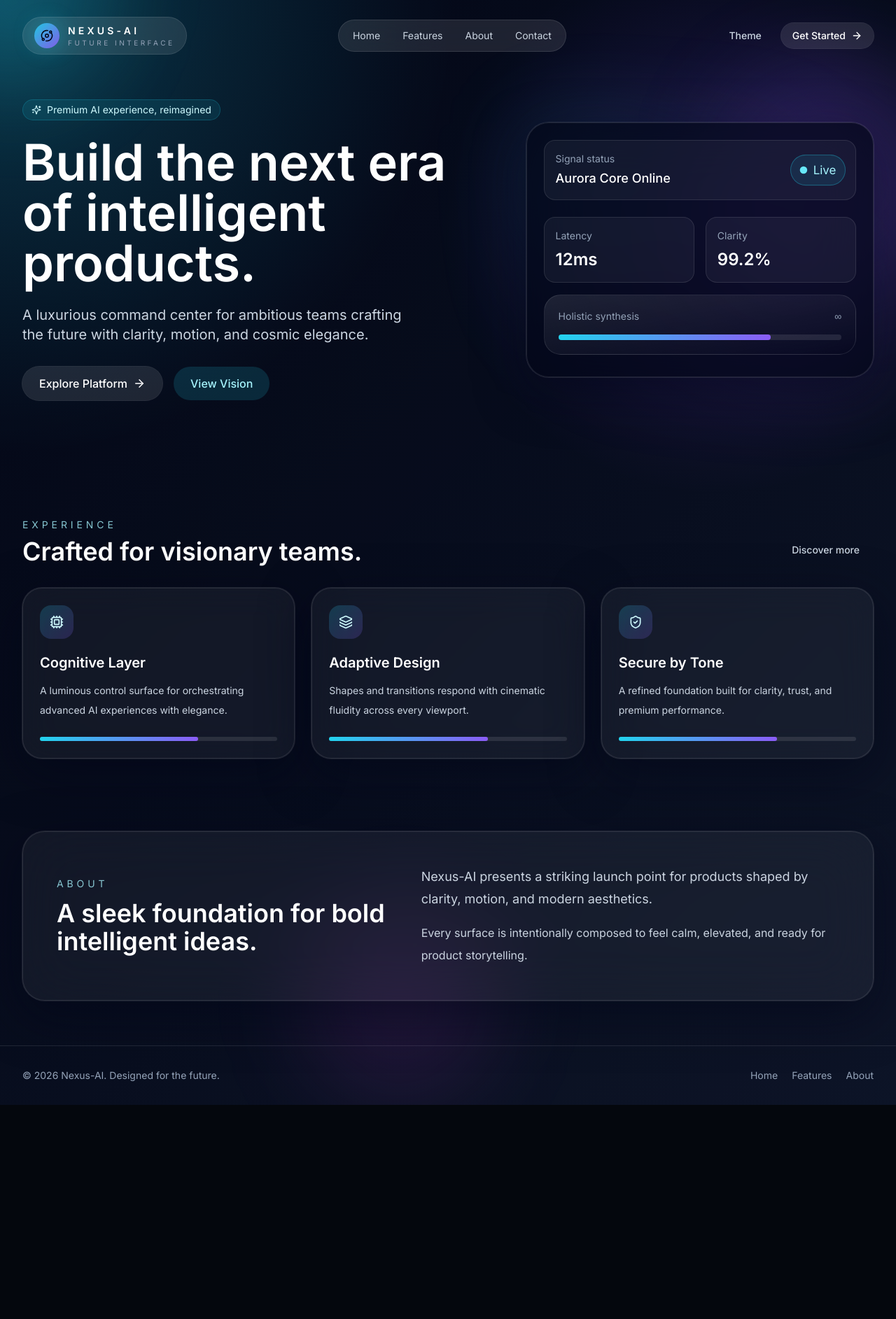
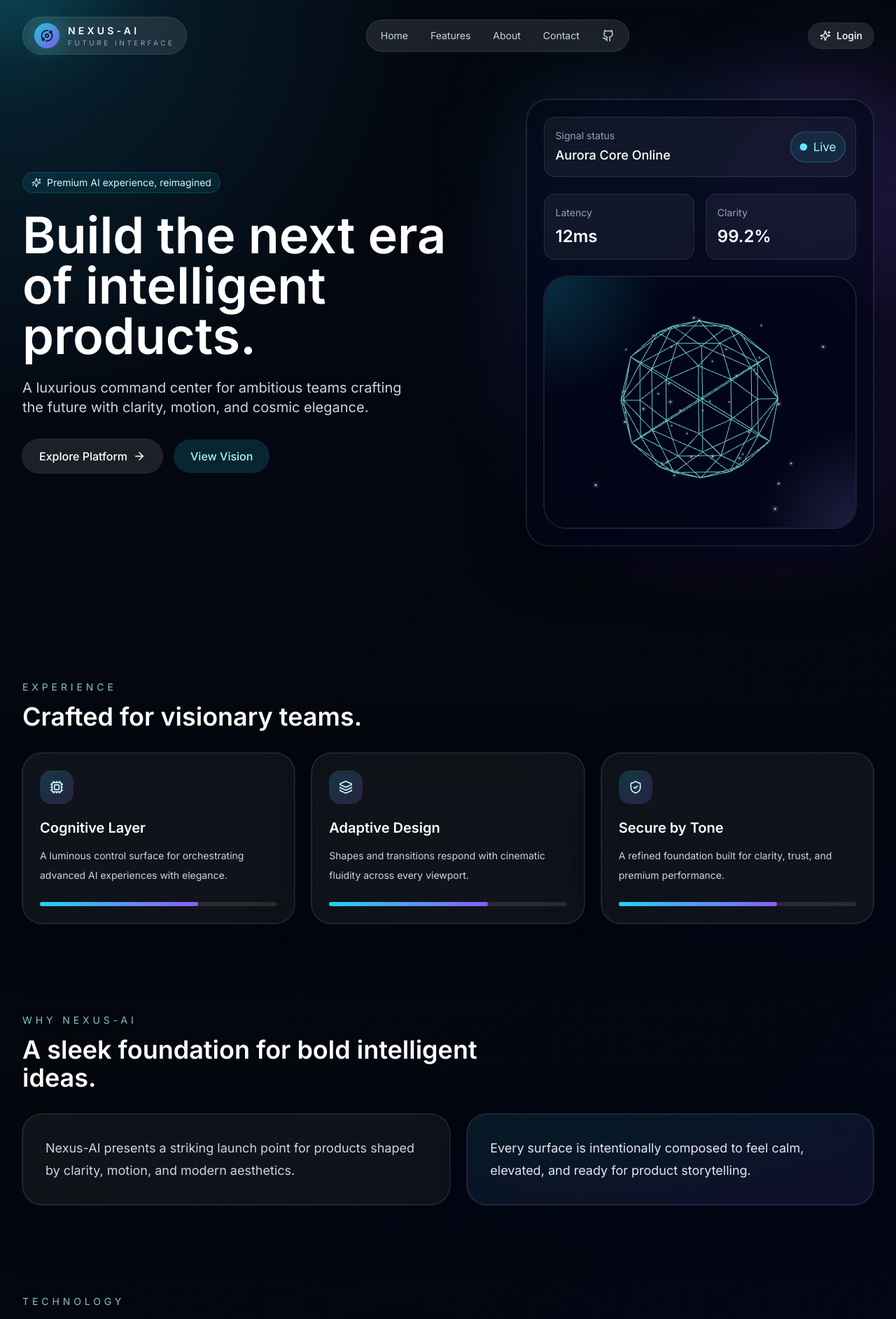
Before and after one commit to PranavAD36/Nexus-ai, a Next.js app: page / in a window 1280 px wide. Shown: the top 1885 px of the page at 70% size. Before the commit the page ends 1579 px from the top, so only its background shows below. Built offline with nearby package versions, Linux system fonts and the light colour scheme.

Commit message:
Build premium foundation with Supabase and Google authentication

```diff
--- a/src/app/page.tsx
+++ b/src/app/page.tsx
@@ -1,8 +1,12 @@
 "use client";
 
 import { motion } from 'framer-motion';
-import { ArrowRight, Sparkles, Orbit, ShieldCheck, Cpu, Layers3 } from 'lucide-react';
+import { ArrowRight, Sparkles, Orbit, ShieldCheck, Cpu, Layers3, Github, Menu, X } from 'lucide-react';
+import { useState } from 'react';
 import { Button } from '@/components/ui/button';
+import { AuthButton } from '@/components/landing/auth-button';
+import { SectionShell } from '@/components/landing/section-shell';
+import { SpaceScene } from '@/components/landing/space-scene';
 
 const features = [
   {
@@ -25,9 +29,10 @@ const features = [
 const navItems = ['Home', 'Features', 'About', 'Contact'];
 
 export default function Home() {
+  const [mobileMenuOpen, setMobileMenuOpen] = useState(false);
+
   return (
     <main className="relative overflow-hidden bg-transparent">
-      <div className="absolute inset-0 -z-10 bg-aurora opacity-90" />
       <div className="absolute inset-0 -z-10 overflow-hidden">
         <div className="absolute left-[-10%] top-[-10%] h-72 w-72 rounded-full bg-cyan-400/20 blur-3xl" />
         <div className="absolute right-[-5%] top-24 h-80 w-80 rounded-full bg-violet-500/20 blur-3xl" />
@@ -56,26 +61,42 @@ export default function Home() {
               {item}
             </a>
           ))}
+          <a href="https://github.com" target="_blank" rel="noreferrer" className="transition hover:text-white" aria-label="GitHub">
+            <Github size={18} />
+          </a>
         </nav>
 
         <div className="flex items-center gap-3">
-          <Button variant="ghost" size="sm" className="hidden sm:flex">
-            Theme
-          </Button>
-          <Button size="sm" className="rounded-full">
-            Get Started <ArrowRight size={16} />
+          <div className="hidden md:block">
+            <AuthButton />
+          </div>
+          <Button variant="ghost" size="sm" className="md:hidden" aria-label="Toggle menu" onClick={() => setMobileMenuOpen((prev) => !prev)}>
+            {mobileMenuOpen ? <X size={18} /> : <Menu size={18} />}
           </Button>
         </div>
       </motion.header>
 
+      {mobileMenuOpen ? (
+        <div className="mx-6 mb-4 rounded-[1.5rem] border border-white/10 bg-slate-950/70 p-4 text-sm text-slate-300 backdrop-blur-xl md:hidden">
+          <div className="flex flex-col gap-3">
+            {navItems.map((item) => (
+              <a key={item} href={`#${item.toLowerCase()}`} className="transition hover:text-white" onClick={() => setMobileMenuOpen(false)}>
+                {item}
+              </a>
+            ))}
+            <a href="https://github.com" target="_blank" rel="noreferrer" className="transition hover:text-white" onClick={() => setMobileMenuOpen(false)}>
+              GitHub
+            </a>
+            <div className="pt-2">
+              <AuthButton />
+            </div>
+          </div>
+        </div>
+      ) : null}
+
       <section id="home" className="mx-auto flex max-w-7xl flex-col px-6 pb-24 pt-6 lg:px-8 lg:pb-32 lg:pt-10">
         <div className="grid items-center gap-12 lg:grid-cols-[1.15fr_0.85fr]">
-          <motion.div
-            initial={{ opacity: 0, x: -24 }}
-            animate={{ opacity: 1, x: 0 }}
-            transition={{ duration: 0.7, delay: 0.1 }}
-            className="max-w-2xl"
-          >
+          <motion.div initial={{ opacity: 0, x: -24 }} animate={{ opacity: 1, x: 0 }} transition={{ duration: 0.7, delay: 0.1 }} className="max-w-2xl">
             <div className="mb-6 inline-flex items-center gap-2 rounded-full border border-cyan-400/20 bg-cyan-400/10 px-3 py-1 text-sm text-cyan-100 backdrop-blur-xl">
               <Sparkles size={14} />
               Premium AI experience, reimagined
@@ -96,12 +117,7 @@ export default function Home() {
             </div>
           </motion.div>
 
-          <motion.div
-            initial={{ opacity: 0, y: 20 }}
-            animate={{ opacity: 1, y: 0 }}
-            transition={{ duration: 0.7, delay: 0.2 }}
-            className="relative mx-auto w-full max-w-xl"
-          >
+          <motion.div initial={{ opacity: 0, y: 20 }} animate={{ opacity: 1, y: 0 }} transition={{ duration: 0.7, delay: 0.2 }} className="relative mx-auto w-full max-w-xl">
             <div className="absolute inset-0 rounded-[2rem] bg-gradient-to-br from-cyan-400/20 via-transparent to-violet-500/20 blur-3xl" />
             <div className="relative rounded-[2rem] border border-white/10 bg-slate-950/70 p-6 shadow-premium backdrop-blur-2xl">
               <div className="flex items-center justify-between rounded-2xl border border-white/10 bg-white/5 p-4">
@@ -125,30 +141,15 @@ export default function Home() {
                   </div>
                 ))}
               </div>
-              <motion.div animate={{ y: [0, -8, 0] }} transition={{ duration: 4.2, repeat: Infinity }} className="mt-6 rounded-[1.5rem] border border-white/10 bg-gradient-to-br from-white/10 to-transparent p-5">
-                <div className="flex items-center justify-between text-sm text-slate-400">
-                  <span>Holistic synthesis</span>
-                  <span>∞</span>
+              <div className="mt-6">
+                <SpaceScene />
               </div>
-                <div className="mt-4 h-2 rounded-full bg-white/10">
-                  <div className="h-2 w-3/4 rounded-full bg-gradient-to-r from-cyan-400 to-violet-500" />
-                </div>
-              </motion.div>
             </div>
           </motion.div>
         </div>
       </section>
 
-      <section id="features" className="mx-auto max-w-7xl px-6 py-10 lg:px-8">
-        <div className="mb-8 flex items-end justify-between gap-3">
-          <div>
-            <p className="text-sm uppercase tracking-[0.35em] text-cyan-200/80">Experience</p>
-            <h2 className="mt-2 text-3xl font-semibold text-white sm:text-4xl">Crafted for visionary teams.</h2>
-          </div>
-          <Button variant="ghost" className="hidden sm:flex">
-            Discover more
-          </Button>
-        </div>
+      <SectionShell id="features" eyebrow="Experience" title="Crafted for visionary teams.">
         <div className="grid gap-6 md:grid-cols-3">
           {features.map((feature, index) => {
             const Icon = feature.icon;
@@ -173,28 +174,35 @@ export default function Home() {
             );
           })}
         </div>
-      </section>
+      </SectionShell>
 
-      <section id="about" className="mx-auto max-w-7xl px-6 py-16 lg:px-8">
-        <div className="rounded-[2rem] border border-white/10 bg-white/5 p-8 shadow-premium backdrop-blur-2xl sm:p-12">
-          <div className="grid gap-8 lg:grid-cols-[0.9fr_1.1fr] lg:items-center">
-            <div>
-              <p className="text-sm uppercase tracking-[0.35em] text-cyan-200/80">About</p>
-              <h2 className="mt-3 text-3xl font-semibold text-white sm:text-4xl">A sleek foundation for bold intelligent ideas.</h2>
-            </div>
-            <div className="space-y-4 text-slate-300">
-              <p className="text-lg leading-8">
+      <SectionShell id="about" eyebrow="Why Nexus-AI" title="A sleek foundation for bold intelligent ideas.">
+        <div className="grid gap-6 lg:grid-cols-[1fr_0.95fr]">
+          <div className="rounded-[1.75rem] border border-white/10 bg-white/5 p-8 shadow-premium backdrop-blur-xl">
+            <p className="text-lg leading-8 text-slate-300">
               Nexus-AI presents a striking launch point for products shaped by clarity, motion, and modern aesthetics.
             </p>
-              <p className="leading-8">
+          </div>
+          <div className="rounded-[1.75rem] border border-white/10 bg-gradient-to-br from-cyan-400/10 to-violet-500/10 p-8 shadow-premium backdrop-blur-xl">
+            <p className="text-lg leading-8 text-slate-200">
               Every surface is intentionally composed to feel calm, elevated, and ready for product storytelling.
             </p>
           </div>
         </div>
+      </SectionShell>
+
+      <SectionShell id="contact" eyebrow="Technology" title="Built with a graceful, scalable foundation.">
+        <div className="grid gap-6 lg:grid-cols-2">
+          <div className="rounded-[1.75rem] border border-white/10 bg-white/5 p-8 shadow-premium backdrop-blur-xl">
+            <p className="text-lg leading-8 text-slate-300">Next.js, TypeScript, Tailwind, Framer Motion, Supabase, and Three.js combine to form a premium platform foundation.</p>
           </div>
-      </section>
+          <div className="rounded-[1.75rem] border border-white/10 bg-white/5 p-8 shadow-premium backdrop-blur-xl">
+            <p className="text-lg leading-8 text-slate-300">The structure is designed to scale cleanly as the product grows into a full AI platform.</p>
+          </div>
+        </div>
+      </SectionShell>
 
-      <footer id="contact" className="mx-auto flex max-w-7xl flex-col gap-4 border-t border-white/10 px-6 py-8 text-sm text-slate-400 lg:flex-row lg:items-center lg:justify-between lg:px-8">
+      <footer className="mx-auto flex max-w-7xl flex-col gap-4 border-t border-white/10 px-6 py-8 text-sm text-slate-400 lg:flex-row lg:items-center lg:justify-between lg:px-8">
         <p>© 2026 Nexus-AI. Designed for the future.</p>
         <div className="flex items-center gap-5">
           <a href="#home" className="transition hover:text-white">Home</a>
```
Lines whose indentation alone changed are shown as unchanged.
